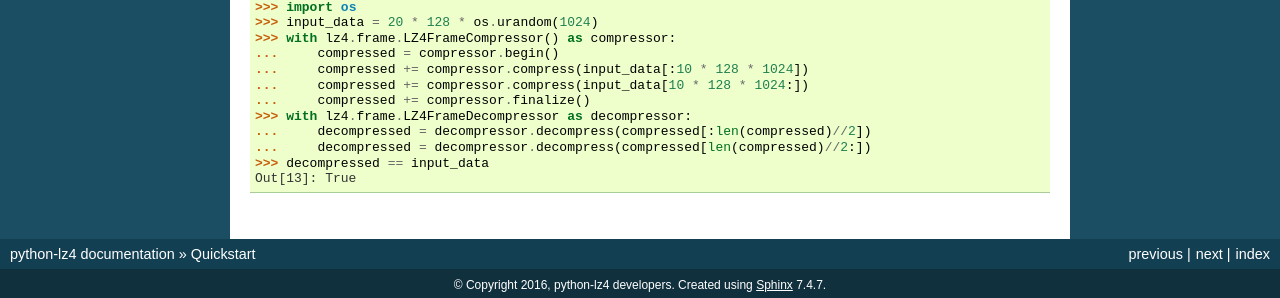
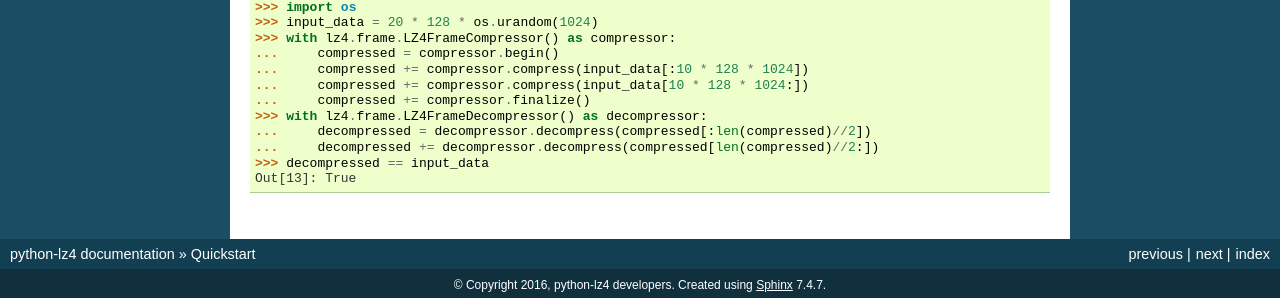
Before and after one commit to python-lz4/python-lz4, a Sphinx documentation site: the page built from docs/quickstart.rst, in a window 1280 px wide. Shown: the part 1035-1333 px from the top of the page. Built offline with Sphinx 7.4.7, drawn with Linux system fonts in a browser that asks for light colours; pages that are not in the unit, such as notebooks, are missing from menus; the version number could not be read and is left out.

```diff
--- a/docs/quickstart.rst
+++ b/docs/quickstart.rst
@@ -65,8 +65,8 @@ is more convenient to use the ``LZ4FrameCompressor`` and
   ...     compressed += compressor.compress(input_data[:10 * 128 * 1024])
   ...     compressed += compressor.compress(input_data[10 * 128 * 1024:])
   ...     compressed += compressor.finalize()
-  >>> with lz4.frame.LZ4FrameDecompressor as decompressor:
+  >>> with lz4.frame.LZ4FrameDecompressor() as decompressor:
   ...     decompressed = decompressor.decompress(compressed[:len(compressed)//2])
-  ...     decompressed = decompressor.decompress(compressed[len(compressed)//2:])
+  ...     decompressed += decompressor.decompress(compressed[len(compressed)//2:])
   >>> decompressed == input_data
   Out[13]: True
```
